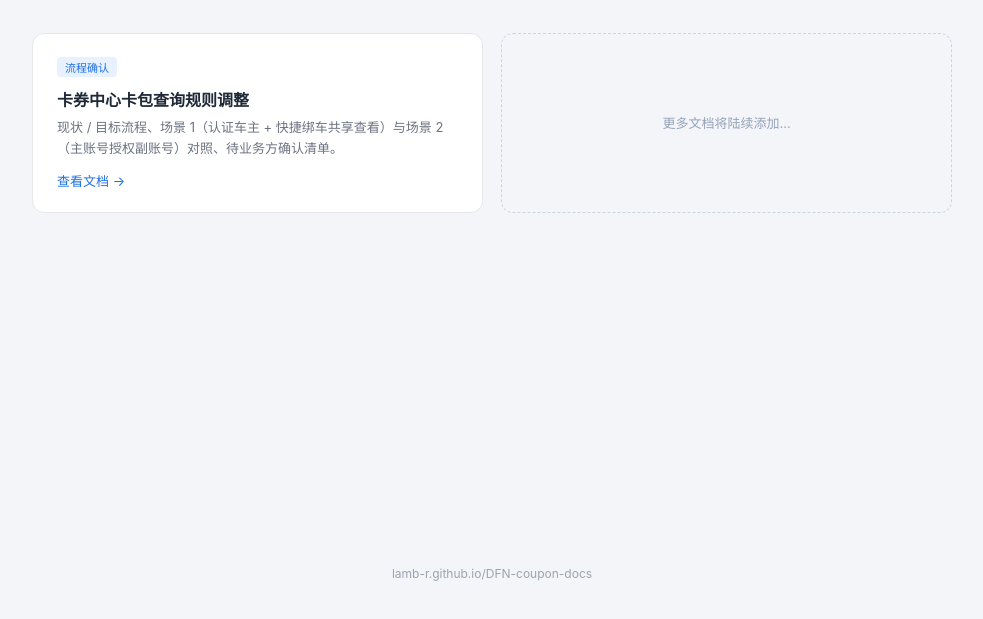
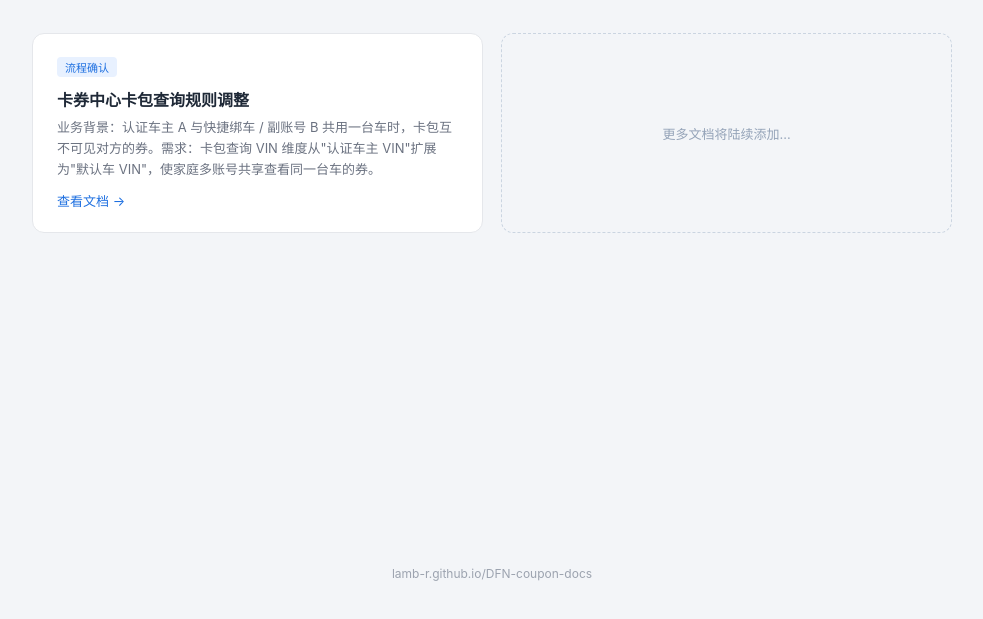
Before and after one commit to Lamb-R/DFN-coupon-docs, a plain HTML site: page index.html in a window 1280 px wide. Shown: the part 171-790 px from the top of the page, without its empty margins (148-1131 px from the left). Drawn offline with Linux system fonts and the light colour scheme.

Commit message:
Card subtitle reflects requirement background

```diff
--- a/index.html
+++ b/index.html
@@ -58,7 +58,7 @@
     <a class="card" href="./coupon-visibility-flow.html" target="_blank" rel="noopener">
       <span class="tag flow">流程确认</span>
       <h2>卡券中心卡包查询规则调整</h2>
-      <p>现状 / 目标流程、场景 1（认证车主 + 快捷绑车共享查看）与场景 2（主账号授权副账号）对照、待业务方确认清单。</p>
+      <p>业务背景：认证车主 A 与快捷绑车 / 副账号 B 共用一台车时，卡包互不可见对方的券。需求：卡包查询 VIN 维度从"认证车主 VIN"扩展为"默认车 VIN"，使家庭多账号共享查看同一台车的券。</p>
       <span class="arrow">查看文档 →</span>
     </a>
 
```
